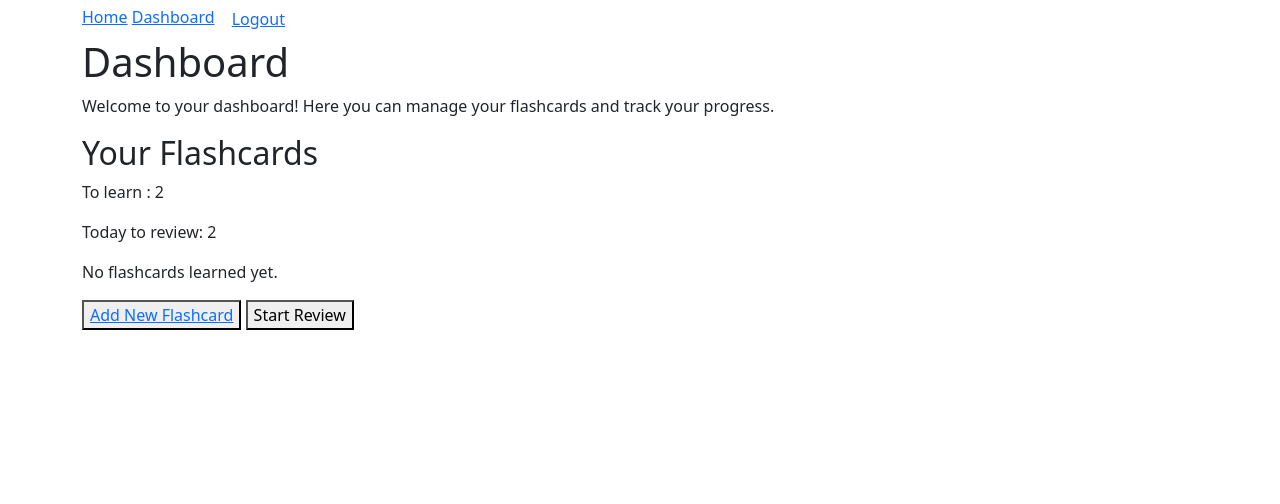
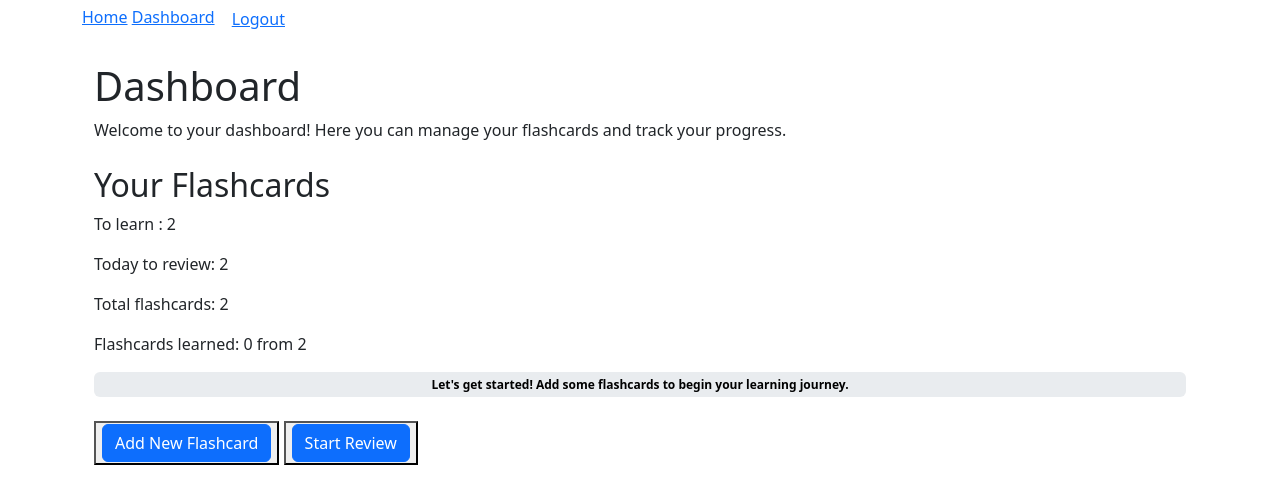
Before and after one commit to Maksymilian03/django-flashcards, a Django app: page /dashboard/ in a window 1280 px wide. Shown: the top 504 px of the page. Run offline with Django 5.2, Linux system fonts and the light colour scheme; a user stored in the database is signed in; data comes from the database, SQL or seed files in the repository.

Commit message:
Dodanie paska postępu z komunikatami

```diff
--- a/flashcards/models.py
+++ b/flashcards/models.py
@@ -15,7 +15,7 @@ class Flashcard(models.Model):
 class UserProgress(models.Model):
     user = models.ForeignKey(User, on_delete=models.CASCADE)
     bin = models.IntegerField(default=0)
-    last_reviewed = models.DateTimeField(null=True, blank=True)
+    last_reviewed = models.DateTimeField(default=timezone.now)
     next_review = models.DateTimeField(default=timezone.now)
     flashcard = models.ForeignKey(Flashcard, on_delete=models.CASCADE)
 
--- a/flashcards/templates/dashboard.html
+++ b/flashcards/templates/dashboard.html
@@ -1,15 +1,21 @@
 {% extends "base.html" %}
 {% block content %}
 
+<div class="container mt-4">
+    <div class="dashboard">
+        <div class="dashboard-header mb-4">
             <h1>Dashboard</h1>
             <p>Welcome to your dashboard! Here you can manage your flashcards and track your progress.</p>
+        </div>
+
+        <div class="dashboard-content">
 
                 {% if not to_learn and not to_review and not flashcards_learned %}
                 <p>You have no flashcards yet. Start by adding some flashcards to learn!</p>
                 {% else %}
                 <h2>Your Flashcards</h2>
                 {% endif %}
-
+            <div class="dashboard-stats mb-4">
                 {% if to_learn %}
                 <p>To learn : {{ to_learn }}</p>
                 {% endif %}
@@ -20,17 +26,48 @@
                 <p>No flashcards to review today.</p>
                 {% endif %}
 
+
+                {% if total_flashcards %}
+                <p>Total flashcards: {{ total_flashcards }}</p>
+                {% endif %}
+
                 {% if flashcards_learned %}
-    <p>Flashcards learned: {{ flashcards_learned }}</p>
+                <p>Flashcards learned: {{ flashcards_learned }} from {{ total_flashcards }}</p>
                 {% else %}
-    <p>No flashcards learned yet.</p>
+                <p><p>Flashcards learned: 0 from {{ total_flashcards }}</p></p>
                 {% endif %}
 
 
+                <div class="progress mb-3 position-relative" style="height: 25px;">
+                    <div class="position-absolute w-100 h-100 d-flex align-items-center justify-content-center"
+                        style="pointer-events: none; z-index: 1; font-weight: bold; color: #000;">
+                        {% if progress_percentage == 0 %}
+                            Let's get started! Add some flashcards to begin your learning journey.
+                        {% elif progress_percentage > 0 and progress_percentage < 100 %}
+                            Great job! You're making progress. Keep reviewing your flashcards to master them!
+                        {% elif progress_percentage == 100 %}
+                            Congrats! You've mastered all your flashcards!
 
-    <button><a href="{% url 'add_flashcard' %}">Add New Flashcard</a></button>
+                        {% endif %}
+                    </div>
 
-    <button onclick="location.href='{% url 'start_review' %}'">Start Review</button>
+                   <div class="progress-bar"
+                        role="progressbar"
+                        style="width: {{ progress_percentage|default:0 }}%;"
+                        aria-valuenow="{{ progress_percentage|default:0 }}"
+                        aria-valuemin="0"
+                        aria-valuemax="100">
+                    </div>
+                </div>
+
+
+            </div>
+        </div>
+
+
+    <button><a class="btn btn-primary" href="{% url 'add_flashcard' %}">Add New Flashcard</a></button>
+
+    <button><a class="btn btn-primary" href="{% url 'start_review' %}">Start Review</a></button>
 
 
 {% endblock %}
--- a/flashcards/views.py
+++ b/flashcards/views.py
@@ -19,14 +19,20 @@ def dashboard(request):
 
     to_learn = UserProgress.objects.filter(user=request.user, bin__lt=6).count()
 
+    total_flashcards = UserProgress.objects.filter(user=request.user).count()
+
     flashcards_learned =UserProgress.objects.filter(user=request.user, bin=6).count()
 
     to_review = UserProgress.objects.filter(user=request.user, next_review__date__lte=timezone.now().date(), bin__lt=6).count()
 
+    progress_percentage = (flashcards_learned / (total_flashcards)) * 100 if (total_flashcards) > 0 else 0
+
     return render(request, 'dashboard.html', {
         'to_learn': to_learn,
         'flashcards_learned': flashcards_learned,
-        'to_review': to_review
+        'to_review': to_review,
+        'progress_percentage': round(progress_percentage, 1),
+        'total_flashcards': total_flashcards
     })
 
 @login_required
@@ -81,7 +87,7 @@ def mark_flashcard(request, progress_id, correct):
             days_to_add = 14
         elif progress.bin == 4:
             days_to_add = 30
-        elif progress.bin == 5:
+        else:
             days_to_add = 1
 
         progress.bin += 1
```
Lines whose indentation alone changed are shown as unchanged.
